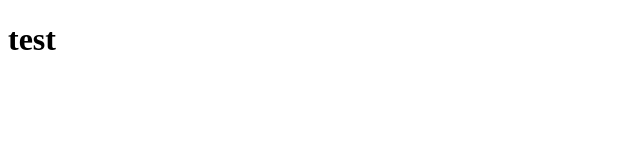
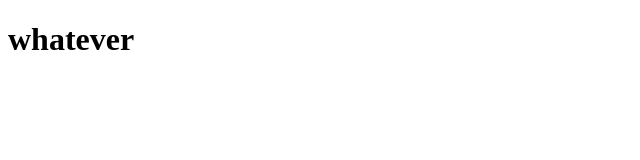
Before and after one commit to ovanoekelen/git-one, a plain HTML site: page index.html in a window 1280 px wide. Shown: the whole page, without its empty margins (0-640 px from the left). Drawn offline with Linux system fonts and the light colour scheme.

Commit message:
changed h1

```diff
--- a/index.html
+++ b/index.html
@@ -5,6 +5,6 @@
     <title>Here goes the title</title>
   </head>
   <body>
-    <h1> test </h1>
+    <h1> whatever </h1>
   </body>
 </html>
```
